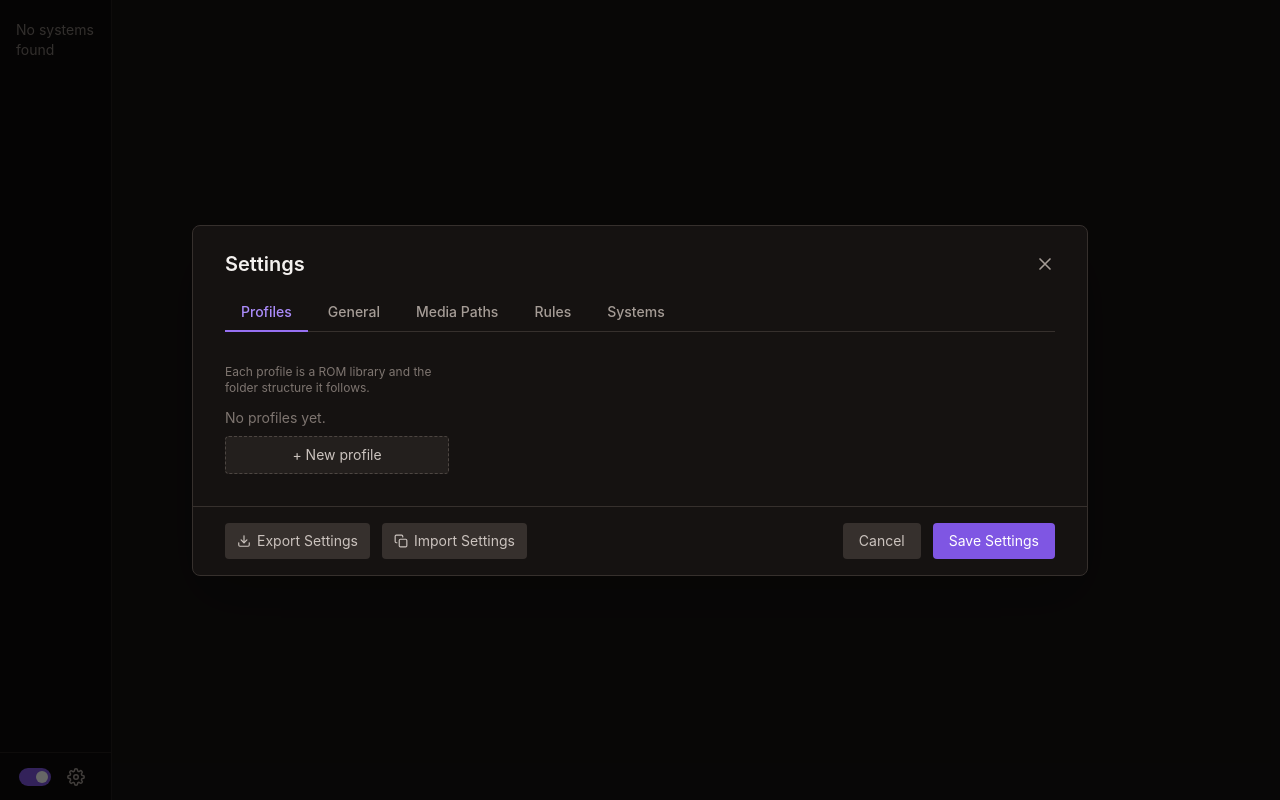
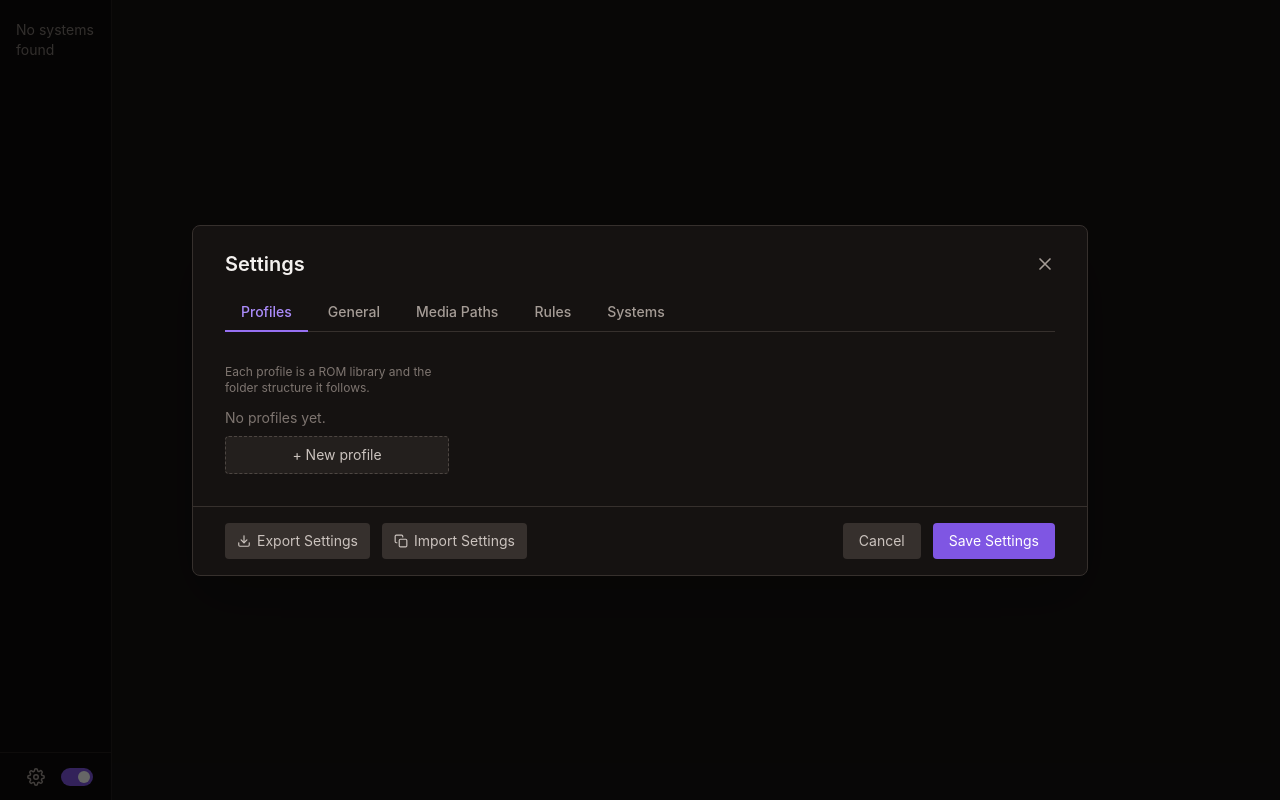
Before and after one commit to marcosesperon/meROMS, a React (Vite) app: page / in a window 1280 px wide. Built offline with nearby package versions, Linux system fonts and the light colour scheme.

Commit message:
Sidebar footer: Settings first, systems switch on the right

```diff
--- a/src/components/layout/Sidebar.tsx
+++ b/src/components/layout/Sidebar.tsx
@@ -115,6 +115,15 @@ export function Sidebar() {
       </nav>
 
       <div className="border-t border-zinc-800 h-12 shrink-0 flex items-center justify-center gap-2">
+        {/* Solo el icono; el texto sale al pasar el ratón */}
+        <button
+          onClick={() => setCurrentView("settings")}
+          title={t("sidebar.settings")}
+          aria-label={t("sidebar.settings")}
+          className="p-2 text-zinc-400 hover:text-zinc-100 hover:bg-zinc-800 rounded-md transition-colors"
+        >
+          <SettingsIcon size={18} />
+        </button>
         {/* Interruptor: solo sistemas con juegos (por defecto) / todos */}
         <button
           role="switch"
@@ -128,15 +137,6 @@ export function Sidebar() {
             className={`absolute top-[3px] w-3 h-3 rounded-full bg-white transition-all ${onlyWithGames ? "left-[17px]" : "left-[3px]"}`}
           />
         </button>
-        {/* Solo el icono; el texto sale al pasar el ratón */}
-        <button
-          onClick={() => setCurrentView("settings")}
-          title={t("sidebar.settings")}
-          aria-label={t("sidebar.settings")}
-          className="p-2 text-zinc-400 hover:text-zinc-100 hover:bg-zinc-800 rounded-md transition-colors"
-        >
-          <SettingsIcon size={18} />
-        </button>
       </div>
     </aside>
   );
```
